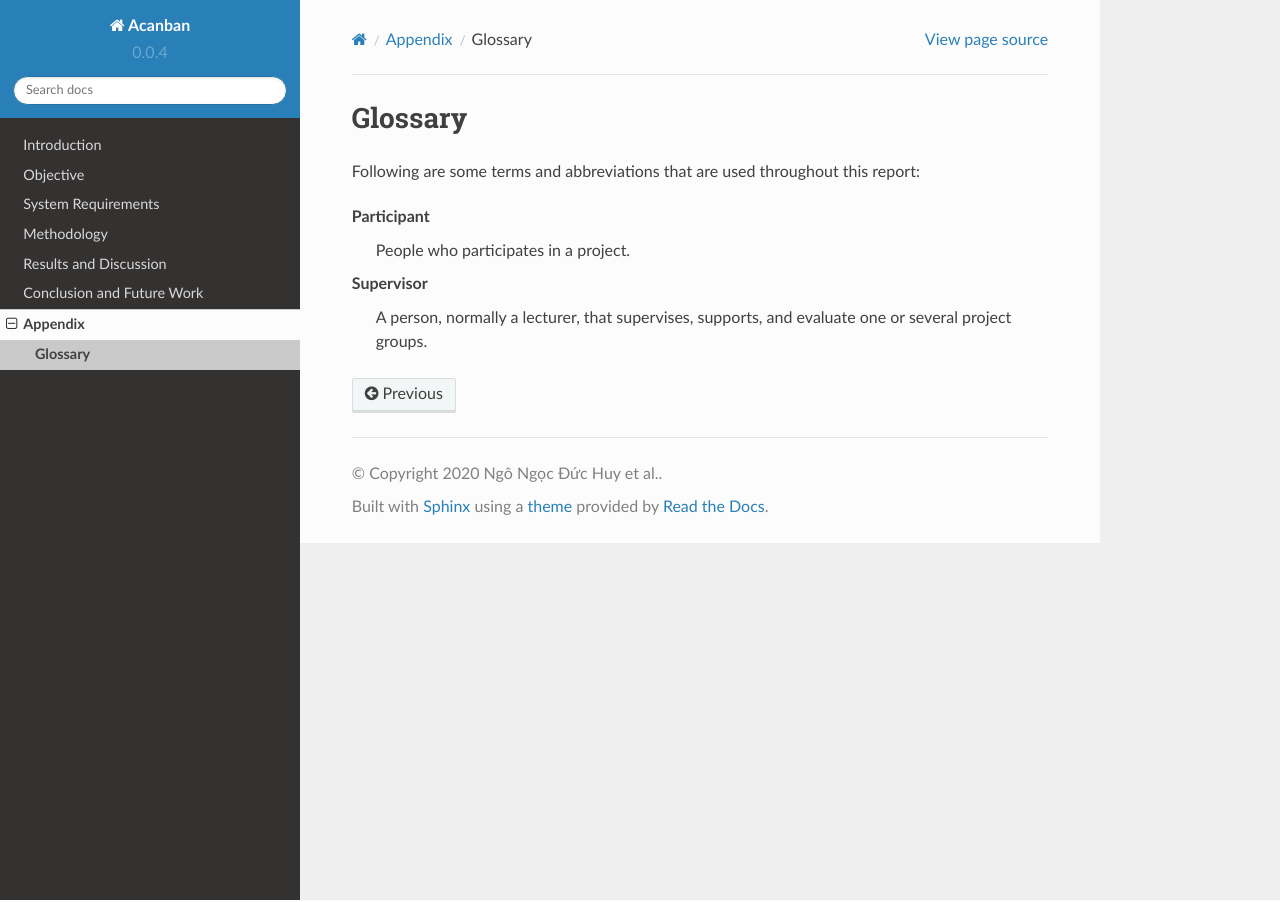
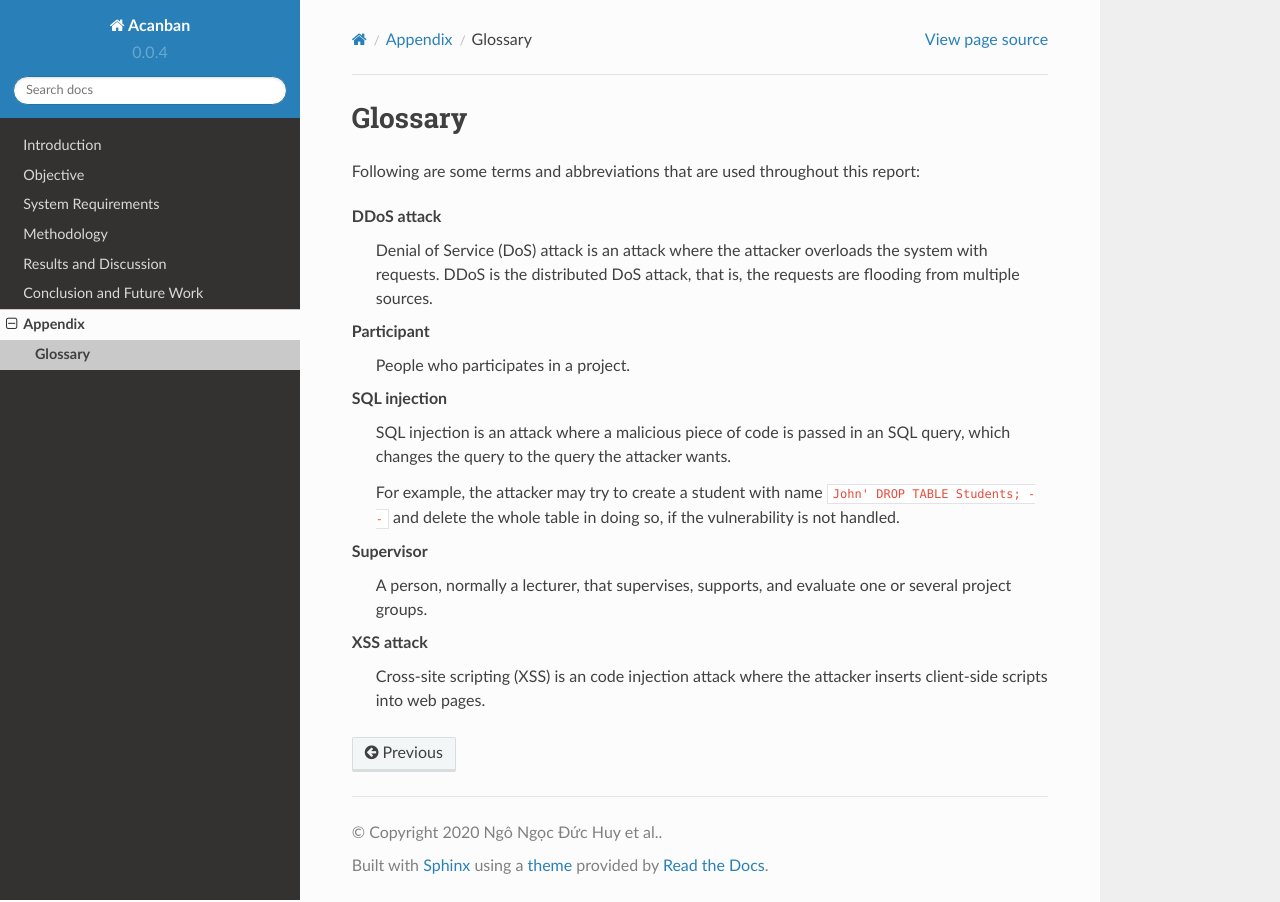
Before and after one commit to Huy-Ngo/acanban, a Sphinx documentation site: the page built from docs/source/appendix/glossary.rst, in a window 1280 px wide. Built offline with Sphinx 7.4.7 and the Read the Docs theme 2.0.0, drawn with Linux system fonts in a browser that asks for light colours; pages that are not in the unit, such as notebooks, are missing from menus; the version number is read from the project's files by our own code.

Commit message:
Add terminology for security

```diff
--- a/docs/source/appendix/glossary.rst
+++ b/docs/source/appendix/glossary.rst
@@ -6,11 +6,32 @@ that are used throughout this report:
 
 .. glossary::
 
+   DDoS attack
+
+      Denial of Service (DoS) attack is an attack where
+      the attacker overloads the system with requests.
+      DDoS is the distributed DoS attack, that is, the requests are flooding
+      from multiple sources.
+
    Participant
 
       People who participates in a project.
+
+   SQL injection
+
+      SQL injection is an attack where a malicious piece of code is passed
+      in an SQL query, which changes the query to the query the attacker wants.
+
+      For example, the attacker may try to create a student with name
+      ``John' DROP TABLE Students; --`` and delete the whole table in doing so,
+      if the vulnerability is not handled.
 
    Supervisor
 
       A person, normally a lecturer, that supervises, supports, and evaluate
       one or several project groups.
+
+   XSS attack
+
+      Cross-site scripting (XSS) is an code injection attack where
+      the attacker inserts client-side scripts into web pages.
```
